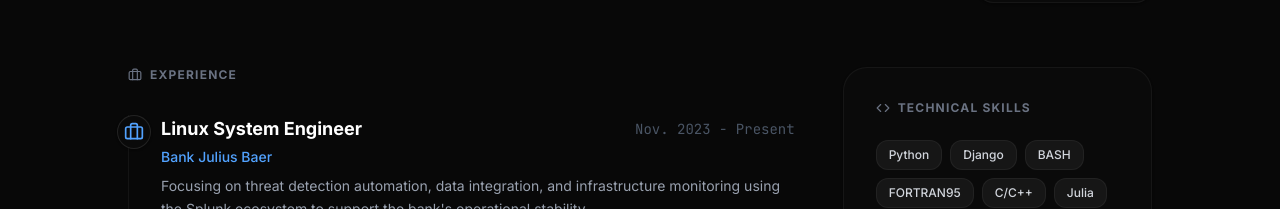
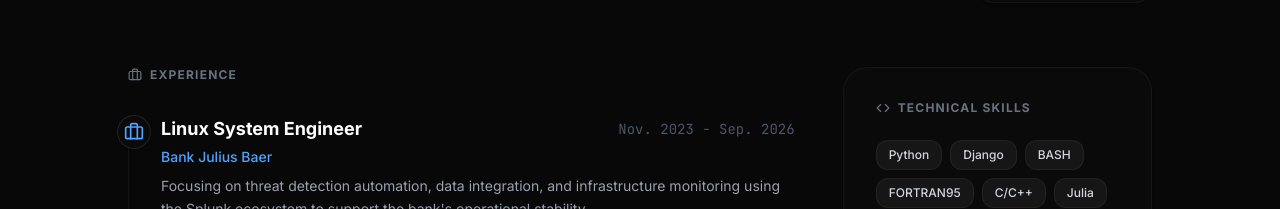
Before and after one commit to onurcatmabacak/onurcatmabacak.github.io, a React (Vite) app: page / in a window 1280 px wide. Shown: the part 997-1206 px from the top of the page. Built offline with nearby package versions, Linux system fonts and the light colour scheme.

Commit message:
Onpage CV is updated

```diff
--- a/src/components/CV.tsx
+++ b/src/components/CV.tsx
@@ -5,7 +5,7 @@ const experience = [
   {
     title: "Linux System Engineer",
     company: "Bank Julius Baer",
-    period: "Nov. 2023 - Present",
+    period: "Nov. 2023 - Sep. 2026",
     description: "Focusing on threat detection automation, data integration, and infrastructure monitoring using the Splunk ecosystem to support the bank's operational stability.",
     icon: <Briefcase size={20} className="text-blue-400" />,
   },
```
